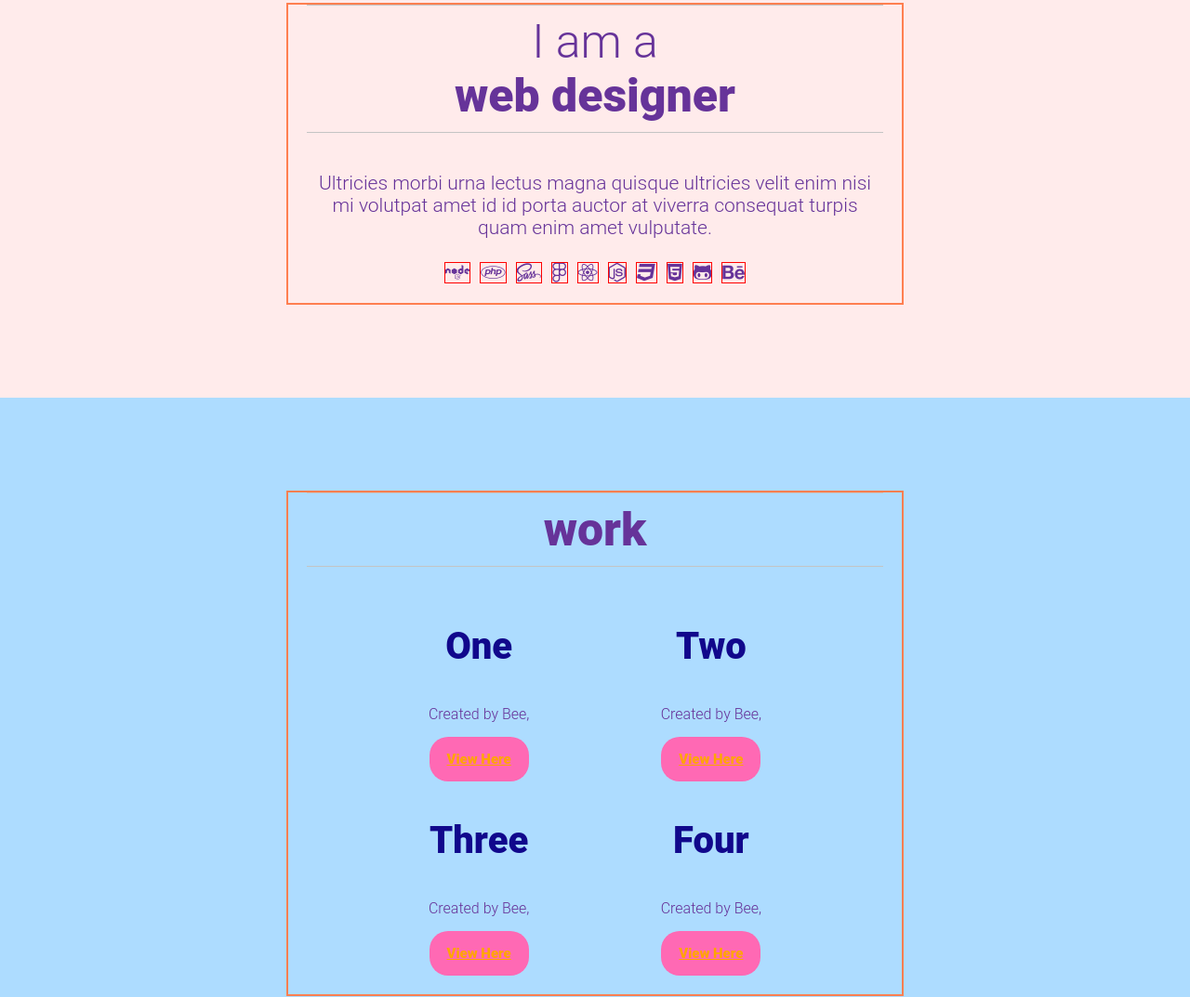
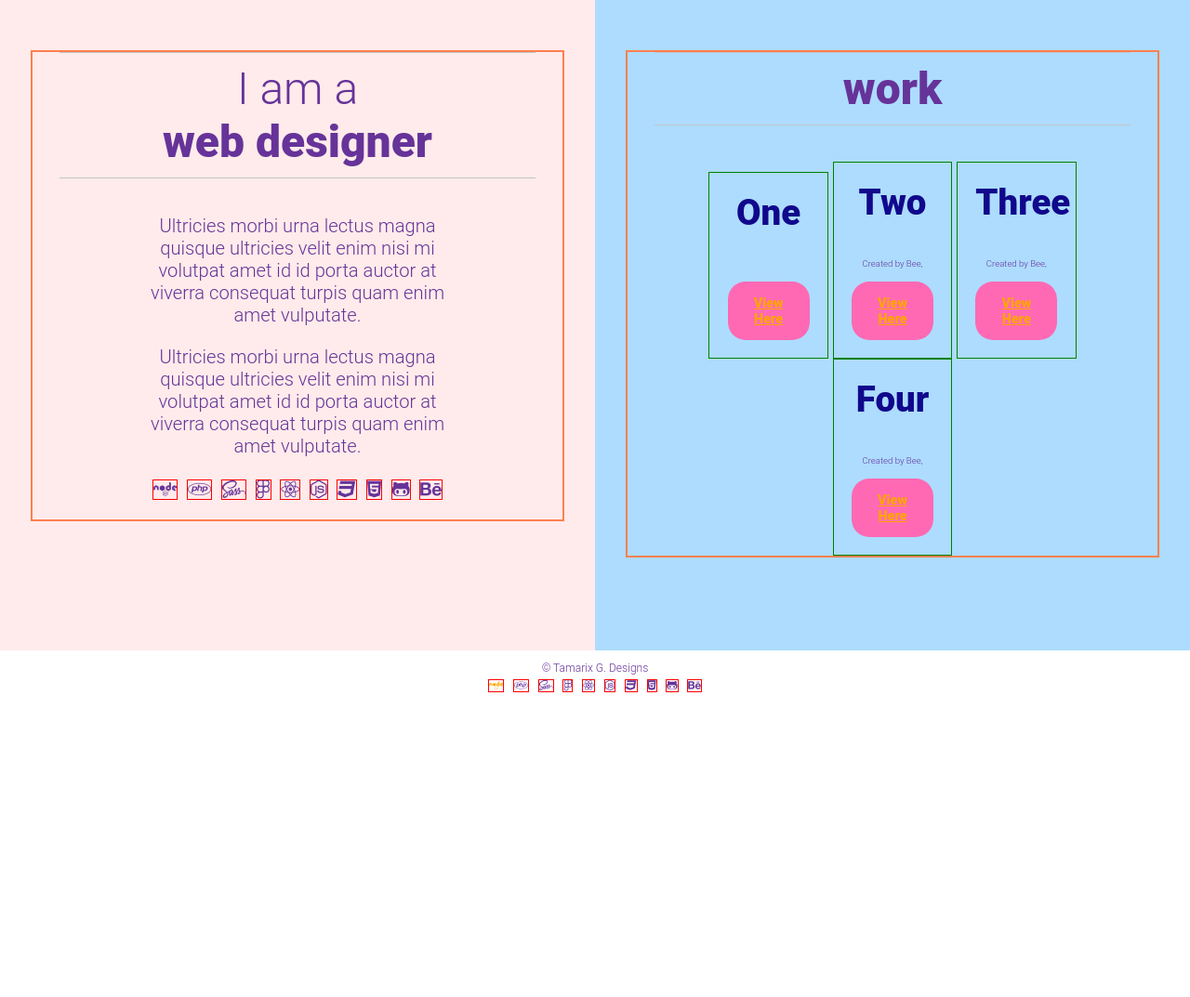
Before and after one commit to AuraBee/landingDesign, a plain HTML site: page index.html in a window 1280 px wide. Shown: the part 779-1852 px from the top of the page at 93% size. After the commit the page ends 1529 px from the top, so only its background shows below. Drawn offline with Linux system fonts and the light colour scheme.

Commit message:
mobile&large screen layout

```diff
--- a/index.html
+++ b/index.html
@@ -5,14 +5,13 @@
          <link rel="stylesheet" href="https://cdnjs.cloudflare.com/ajax/libs/font-awesome/4.7.0/css/font-awesome.min.css">
          <script src="https://kit.fontawesome.com/5859bca108.js" crossorigin="anonymous"></script>
 
-
-
          <link rel="stylesheet" href="css/styles.css">
     </head>
     <body>
 
 
         <header>
+
             <a href="#" class="logo">TG</a>
 
             <svg height="32px" id="menu-btn" class="open" viewBox="0 0 32 32">
@@ -49,37 +48,40 @@
     <div class="hero">
         <div class="container">
             <h1>Hello, my name is <span class="bold-text">Tamarix Gallica</span></h1>
-            <div class="image">
+            <div class="hero-image">
                 <img src="imgs/ru.png" alt="portrait of Gallica">
             </div>
         </div>
     </div>
 
 
-
+<main class="columns">
     <section class="about-me">
         <div class="container">
             <h2>I am a <span class="bold-text">web designer</span></h2>
-            <p>Ultricies morbi urna lectus magna quisque ultricies
-                velit enim nisi mi volutpat amet id id porta auctor at viverra consequat turpis quam enim amet vulputate.</p>
-
+            <p class="spacing">Ultricies morbi urna lectus magna quisque ultricies
+                velit enim nisi mi volutpat amet id id porta auctor
+                at viverra consequat turpis quam enim amet vulputate.</p>
+                <p class="spacing">Ultricies morbi urna lectus magna quisque ultricies
+                    velit enim nisi mi volutpat amet id id porta auctor
+                    at viverra consequat turpis quam enim amet vulputate.</p>
 
         <div class="wrapper">
             <h1>  </h1>
 
-            <div class="columns">
+            <div class="columns-icons">
                 <div class="col"><i class='	fa fa-behance'>	</i></div>
-                <div class="col"><i class='		fa fa-github-alt'>	</i></div>
-                <div class="col"> <i class='		fa fa-html5'></i></div>
+                <div class="col"><i class='fa fa-github-alt'>	</i></div>
+                <div class="col"> <i class='fa fa-html5'></i></div>
 
-                <div class="col"><i class='		fa fa-css3'></i></div>
-                <div class="col"><i class='	fab fa-node-js	'></i></div>
-                <div class="col"><i class='	 fab fa-react	'></i></div>
-                <div class="col"><i class='	  fab fa-figma	'></i></div>
+                <div class="col"><i class='fa fa-css3'></i></div>
+                <div class="col"><i class='fab fa-node-js'></i></div>
+                <div class="col"><i class='fab fa-react'></i></div>
+                <div class="col"><i class='fab fa-figma'></i></div>
 
-                <div class="col"><i class='	  fab fa-sass	'></i></div>
-                <div class="col"><i class='	  fab fa-php	'></i></div>
-            <div class="col"><i class='	    fab fa-node 	'></i></div>
+                <div class="col"><i class='fab fa-sass'></i></div>
+                <div class="col"><i class='fab fa-php'></i></div>
+                <div class="col"><i class='fab fa-node'></i></div>
         </div>
 
     </section>
@@ -94,7 +96,7 @@
                 <div class="works ">
                 <h3><span>One </span></h3>
                 <p class="small-text">
-                    Created by Bee, </p>
+                  </p>
                     <a href="#" class="buttons">View Here</a>
                 </div>
 
@@ -122,14 +124,12 @@
                     </div>
             </article>
         </div>
+    </section>
+</main>
 
-
-    </section>
-
-
-    <section class="articles">
+    <!-- <section class="articles">
         <div class="container">
-                <h2><!--Here is my recent--> <span class="bold-text">apps</span></h2>
+                <h2>Here is my recent <span class="bold-text">apps</span></h2>
                 <article>
             <div class="my-apps">
                 <h3><span>One </span></h3>
@@ -166,16 +166,16 @@
         </article>
         </div>
     </div>
-</section>
+</section> -->
 
 
-<div class="wrapper">
-    <h1>  </h1>
+<div class="footer-wrapper">
 
-    <div class="columns">
+    <div class="footer-icons">
+        <p>&copy Tamarix G. Designs  </p>
         <div class="col"><i class='	fa fa-behance'>	</i></div>
-        <div class="col"><i class='		fa fa-github-alt'>	</i></div>
-        <div class="col"> <i class='		fa fa-html5'></i></div>
+        <div class="col"><i class='fa fa-github-alt'>	</i></div>
+        <div class="col"> <i class='fa fa-html5'></i></div>
 
         <div class="col"><i class='		fa fa-css3'></i></div>
         <div class="col"><i class='	fab fa-node-js	'></i></div>
@@ -198,12 +198,7 @@
             <h4><span class="bold-text"></span></h4>
             <article>
 
-
-                 <div id="skill-basket" class="skill-basket"></div>
-
-
-
-
+              <div id="skill-basket" class="skill-basket"></div>
 
     </article>
     </div>
--- a/styles.scss
+++ b/styles.scss
@@ -18,6 +18,7 @@ $bg-color-quaternary: hsl(206, 100%, 84%);
 $bg-color-quinary: hsl(335, 90%, 80%);
 
 
+
 html, body {
     margin: 0;
     padding: 0;
@@ -28,6 +29,20 @@ html {
     font-size: 62.5%;
 }
 
+@media (min-width: 150px) and (max-width: 320px) {
+    html {
+        font-size: 28%;
+    }
+
+
+}
+
+@media (min-width: 600px) {
+    html {
+        font-size: 60%;
+    }
+}
+
 
 body {
     font-family: 'Roboto', sans-serif;
@@ -36,40 +51,23 @@ body {
     color: $primary-text-dark;
     margin: 0;
     height: 100vh;
+ }
 
-    // background-color: tan;
-}
+ /*
+Images
+ */
+
+ img {
+    max-width: 100%;
+    // display: block;
+    margin-bottom: 4em;
+ }
 
 
-.container {
-    width: 80%;
-    max-width: 620px;
-    // min-width: 320px;
-    border: 2px solid coral;
-    margin: 0 auto;
-    text-align: center;
-    padding: 0 2rem;
 
-}
-
-.image {
-   padding-bottom: 3rem;
-
-}
-
-
-.bold-text {
-    font-weight: 900;
-    display: block;
-}
-
-h1 .bold-text {
-    font-size: 6rem;
-}
-
-h2 .bold-text {
-    font-size: 5rem;
-}
+/* =================
+Typography
+================= */
 
 h1,
 h2 {
@@ -99,6 +97,28 @@ p {
     margin-bottom:0;
 }
 
+
+.bold-text {
+    font-weight: 900;
+    display: block;
+}
+
+.small-text {
+    font-size: 1rem;
+}
+
+h1 .bold-text {
+    font-size: 7rem;
+}
+
+h2 .bold-text {
+    font-size: 5rem;
+}
+
+
+/*
+Buttons and links
+ */
 .buttons {
     display: inline-block;
     font-size: 1.5rem;
@@ -126,11 +146,26 @@ p {
             background-color: yellow;
             color: red;
         }
+} /*
+*/
+
+/* =================
+Layout
+================= */
+.container {
+    width: 80%;
+    max-width: 620px;
+    // min-width: 320px;
+    border: 2px solid coral;
+    margin: 0 auto;
+    text-align: center;
+    padding: 0 3rem;
+
 }
 
-.small-text {
-    font-size: 16px;
-}
+ /*
+Main Sections
+*/
 
 .hero,
 section {
@@ -143,6 +178,7 @@ section {
 
 .about-me {
     background-color: hsl(0, 100%, 96%);
+
 }
 
 .articles {
@@ -165,14 +201,15 @@ section {
         color: $secondary-text-dark;
     }
 
-}
+}  /* ============= */
 
 
-/*NAV // HEADER --
-DROPDOWN
-*/
 
 
+
+/* =====================
+HEADER & NAV & DROPDOWN
+================= */
 header {
     background: hsl(300, 37%, 24%);
     display: flex;
@@ -243,15 +280,21 @@ header {
                 opacity: 1;
                 transform: translateX(0);
 
-    } /*HEADER/NAV/DROPDOWN
-        ENDS HERE*/
+    }
+/* ==============
+===*/
 
 
 
 
-/*
-FOOTER styles here
-  */
+
+
+
+
+
+/* =====================
+Footer
+================= */
 .wrapper {
     display: flex;
     justify-content: center;
@@ -281,13 +324,11 @@ FOOTER styles here
     background-color: pink;
     padding:.5rem;
     overflow: hidden;
-    font-size: smaller;
+    // font-size: smaller;
 
  .skill-basket {
         background-color: lawngreen;
-        // display: flex;
-        // flex-direction: flex-wrap;
-        // width:100%;
+
 
     }
 
@@ -353,9 +394,15 @@ FOOTER styles here
     clear: both;
   }
 }
+/* =============
+ ===*/
 
 
-// }
+
+/* =====================
+Media Queries
+================= */
+
 
 /* from a minimum width of 650px and bigger */
 @media (min-width: 650px) {
@@ -364,7 +411,46 @@ FOOTER styles here
         color: rebeccapurple;
     }
 
+    header {
+        background-color: rgb(153, 37, 153);
+    }
 
+    .columns {
+        display: flex;
+        justify-content: space-between;
+
+    }
+
+    .about-me {
+        width: 100%;
+
+    }
+
+    .spacing {
+        padding-left: 4em;
+        padding-right: 4em;
+    }
+
+    .works {
+        // display: flex;
+        flex-direction: column;
+        align-items: space-between;
+        width:17.2%;
+        border: 1px solid green;
+        margin-bottom: 0;
+    }
+
+    .works:hover,
+    .works:focus {
+        background: lightgreen;
+    }
+
+    .footer-wrapper {
+        display: flex;
+        justify-content: center;
+        text-align: center;
+        font-size: 60%;
+    }
 }
 
 /* from a minimum width of 400px up to a width of 649px */
@@ -374,8 +460,12 @@ FOOTER styles here
         color: rgb(105, 40, 170);
     }
 
+    .container
+     {
+        width: 75%;
+    }
     .hero {
-        background-color: hsl(327, 100%, 96%);
+        background-color: hsl(266, 82%, 67%);
     }
 
     .about-me {
```
Also changed, not shown: css/styles.css, 1 other file.
